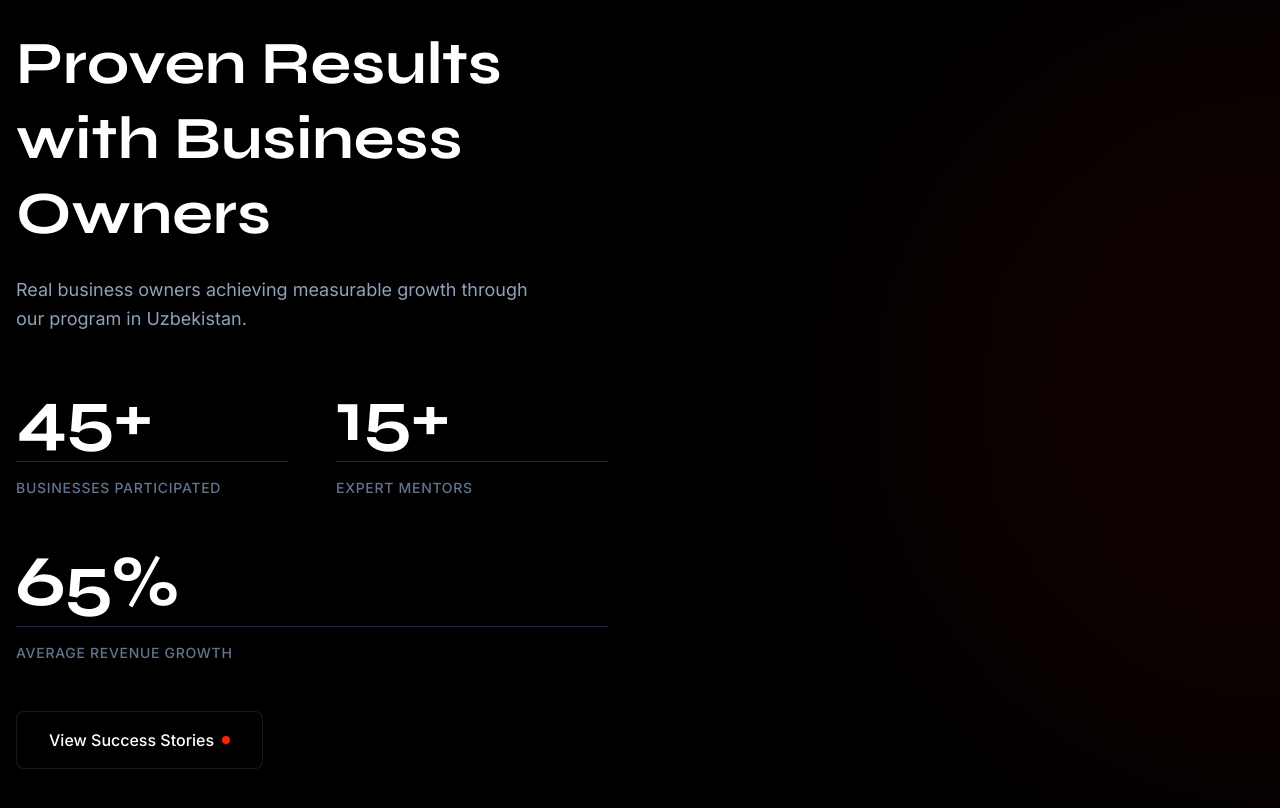
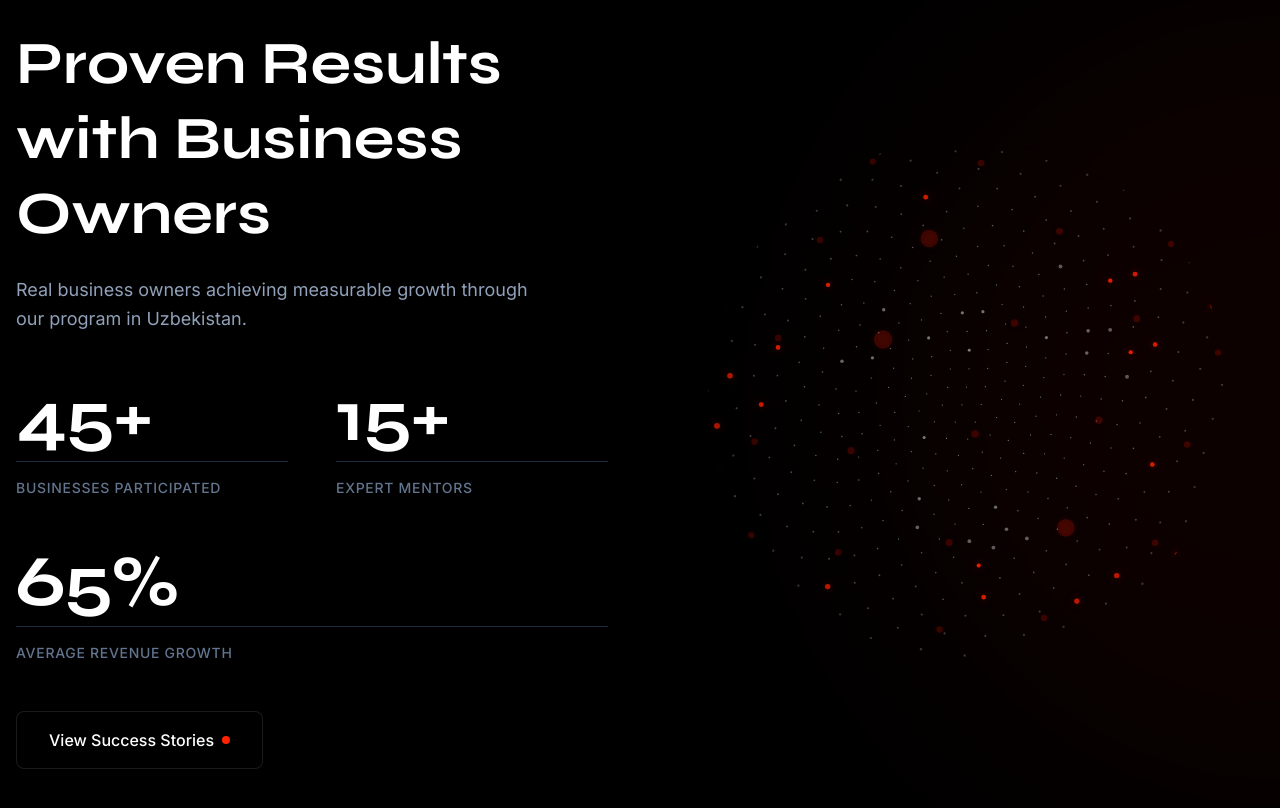
Before and after one commit to Aomine01/BizCombinator.uz, a Next.js app: page / in a window 1280 px wide. Shown: the part 6460-7268 px from the top of the page. Built offline with nearby package versions, Linux system fonts and the light colour scheme; no server answers.

Commit message:
Fix 3D globe rendering on desktop
- Set paused=false in GlobalReach to ensure globe always renders
- Previous fix (paused=!globeInView) wasn't triggering reliably
- Globe now displays animated red/white dots on desktop
- Completes scroll-reveal refinement with all UX fixes

```diff
--- a/components/GlobalReach.tsx
+++ b/components/GlobalReach.tsx
@@ -113,7 +113,7 @@ export default function GlobalReach() {
                                 <div className="w-[280px] h-[280px] sm:w-[320px] sm:h-[320px] md:w-[520px] md:h-[520px] rounded-full overflow-hidden">
                                     <Globe3D
                                         quality="high"
-                                        paused={reduceMotion || !globeInView} // Keep existing paused logic
+                                        paused={false} // Always render on desktop
                                     />
                                 </div>
                             </Globe3DErrorBoundary>
```
